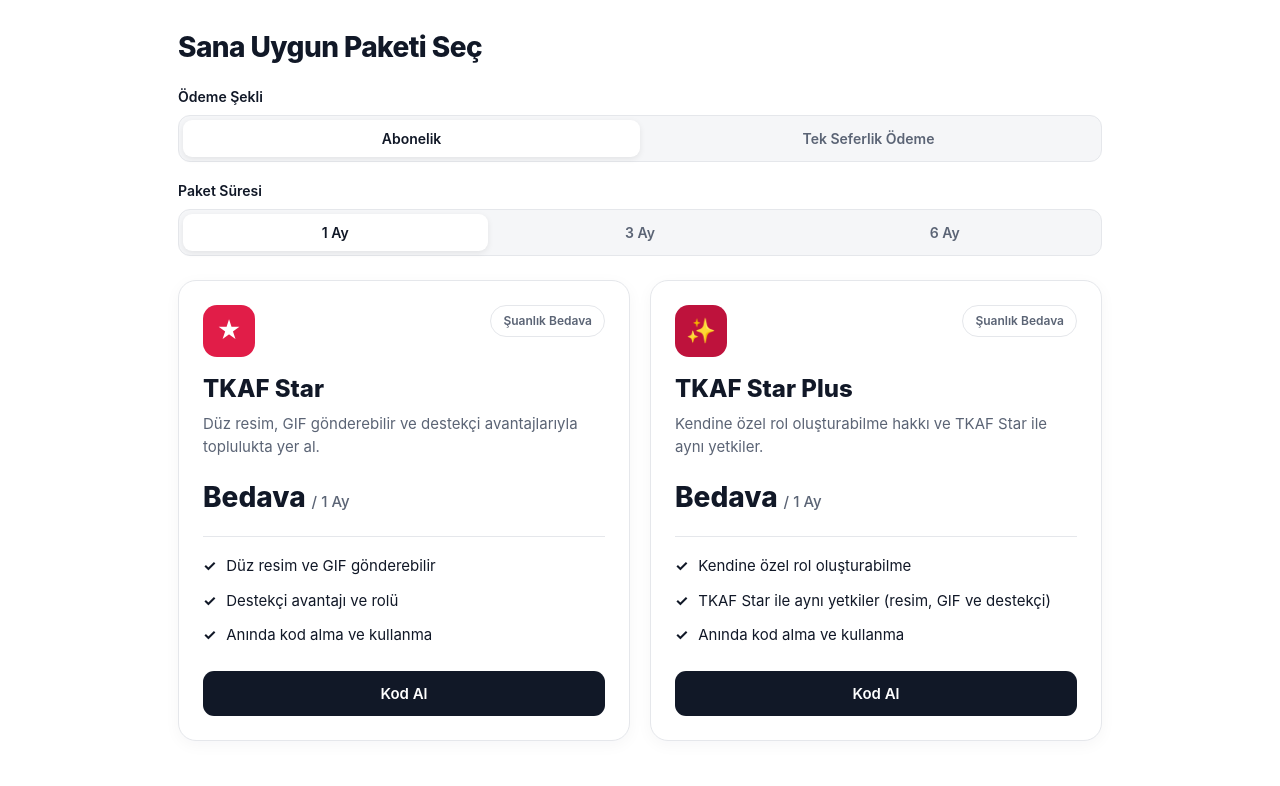
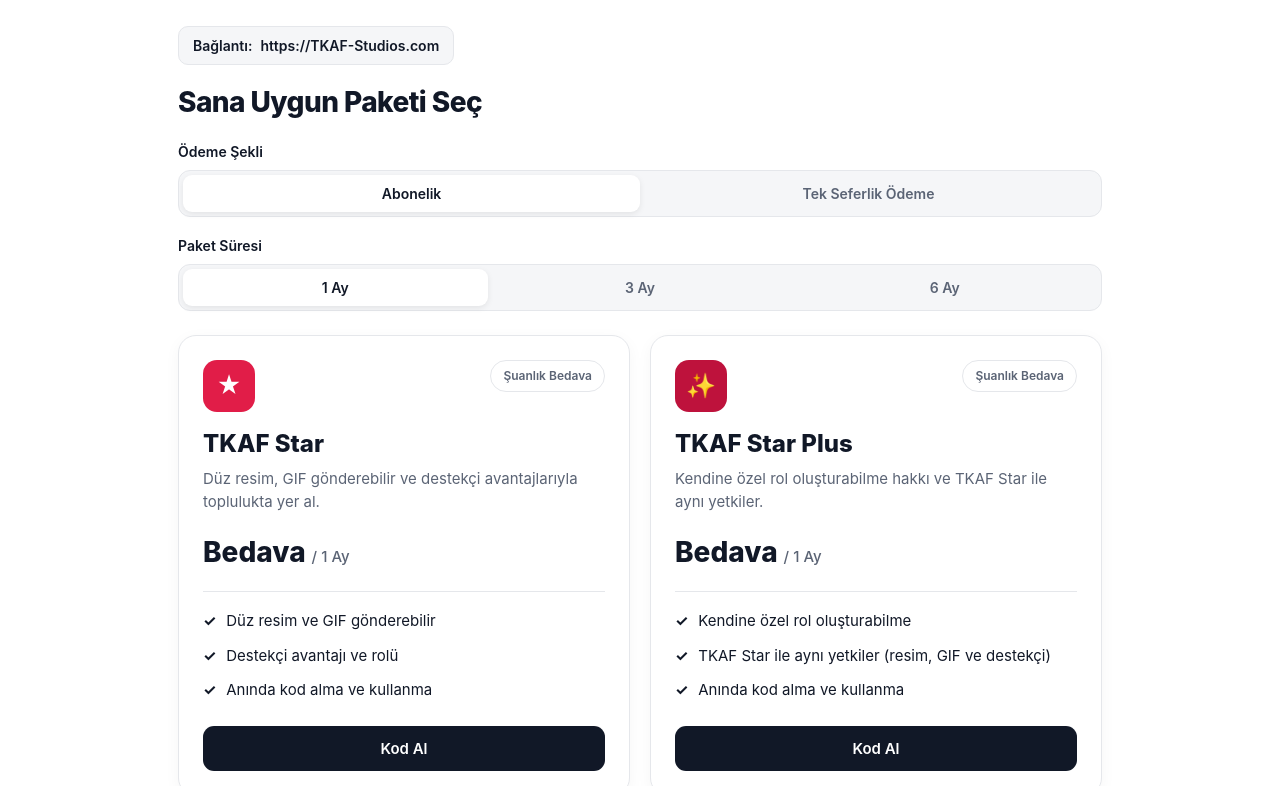
Before and after one commit to wh7rrpzgz5-lang/tkaf-bot-site, a plain HTML site: page index.html in a window 1280 px wide. Shown: the part 66-852 px from the top of the page. Drawn offline with Linux system fonts and the light colour scheme.

Commit message:
Add site link banner and update brand URL
Added a site link banner to the main section and updated the brand link in the header.

```diff
--- a/index.html
+++ b/index.html
@@ -111,6 +111,21 @@
       max-width: 960px;
       margin: 0 auto;
       padding: 28px 18px 64px;
+    }
+
+    .site-link-banner {
+      display: inline-flex;
+      align-items: center;
+      gap: 8px;
+      padding: 8px 14px;
+      border-radius: 10px;
+      background: var(--soft);
+      border: 1px solid var(--border);
+      color: var(--text);
+      text-decoration: none;
+      font-size: 14px;
+      font-weight: 600;
+      margin-bottom: 16px;
     }
 
     .section-title {
@@ -458,7 +473,7 @@
 <body>
   <header>
     <div class="nav-wrap">
-      <a class="brand" href="#">
+      <a class="brand" href="https://TKAF-Studios.com">
         <span class="brand-mark">TK</span>
         <span>TKAF</span>
       </a>
@@ -468,6 +483,7 @@
       </button>
     </div>
     <nav class="mobile-drawer" id="mobileDrawer">
+      <a href="https://TKAF-Studios.com">https://TKAF-Studios.com</a>
       <a href="#paketler">Paketler</a>
       <a href="#sss">Sıkça Sorulan Sorular</a>
       <a href="#sosyal">Bizi Takip Edin</a>
@@ -476,6 +492,11 @@
 
   <main>
     <section id="paketler">
+      <a class="site-link-banner" href="https://TKAF-Studios.com">
+        <span>Bağlantı:</span>
+        <span>https://TKAF-Studios.com</span>
+      </a>
+
       <h1 class="section-title">Sana Uygun Paketi Seç</h1>
 
       <div class="control-group">
@@ -615,6 +636,7 @@
       <div>
         <div class="block-title">Bizi Takip Edin</div>
         <div class="social-row">
+          <a class="social-chip" href="https://TKAF-Studios.com">&#127760; https://TKAF-Studios.com</a>
           <a class="social-chip" href="#" onclick="return false;">&#9635; Roblox</a>
           <a class="social-chip" href="#" onclick="return false;">&#128172; Discord</a>
           <a class="social-chip" href="#" onclick="return false;">&#9654; YouTube</a>
```
